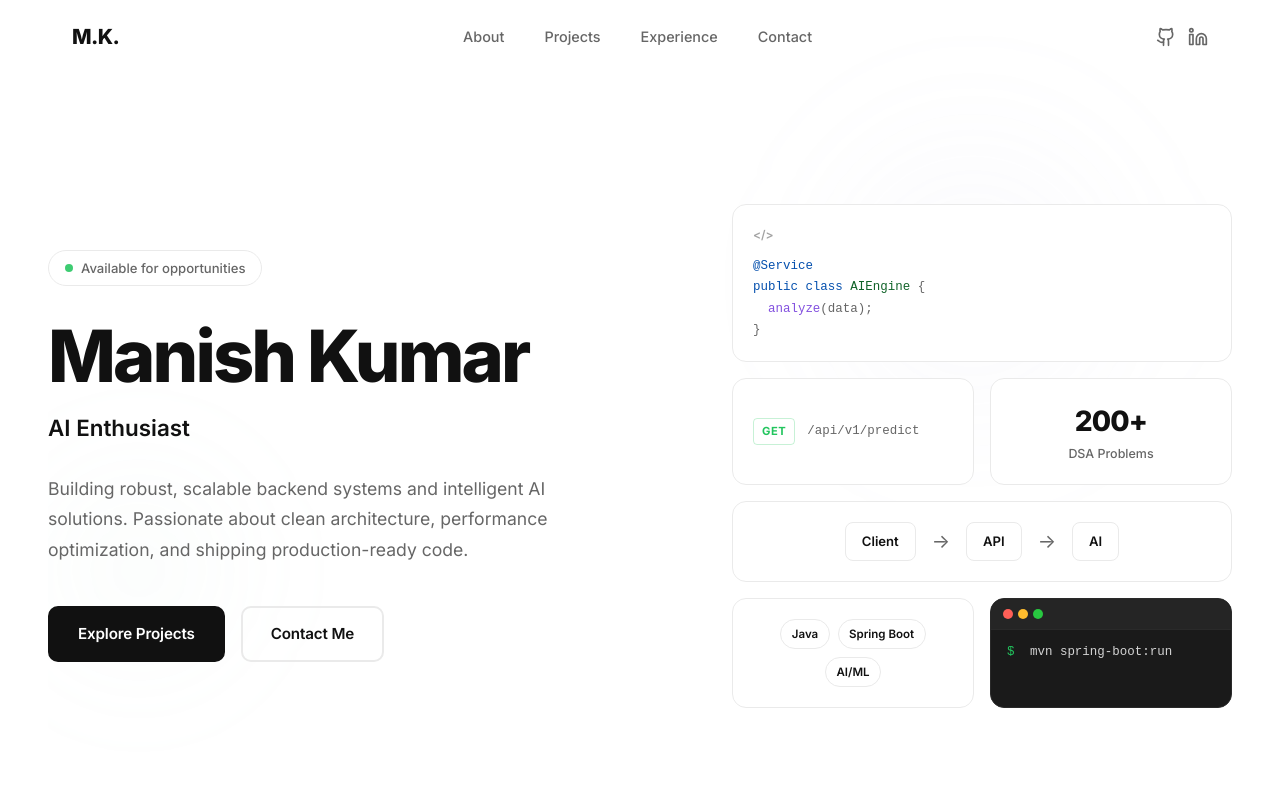
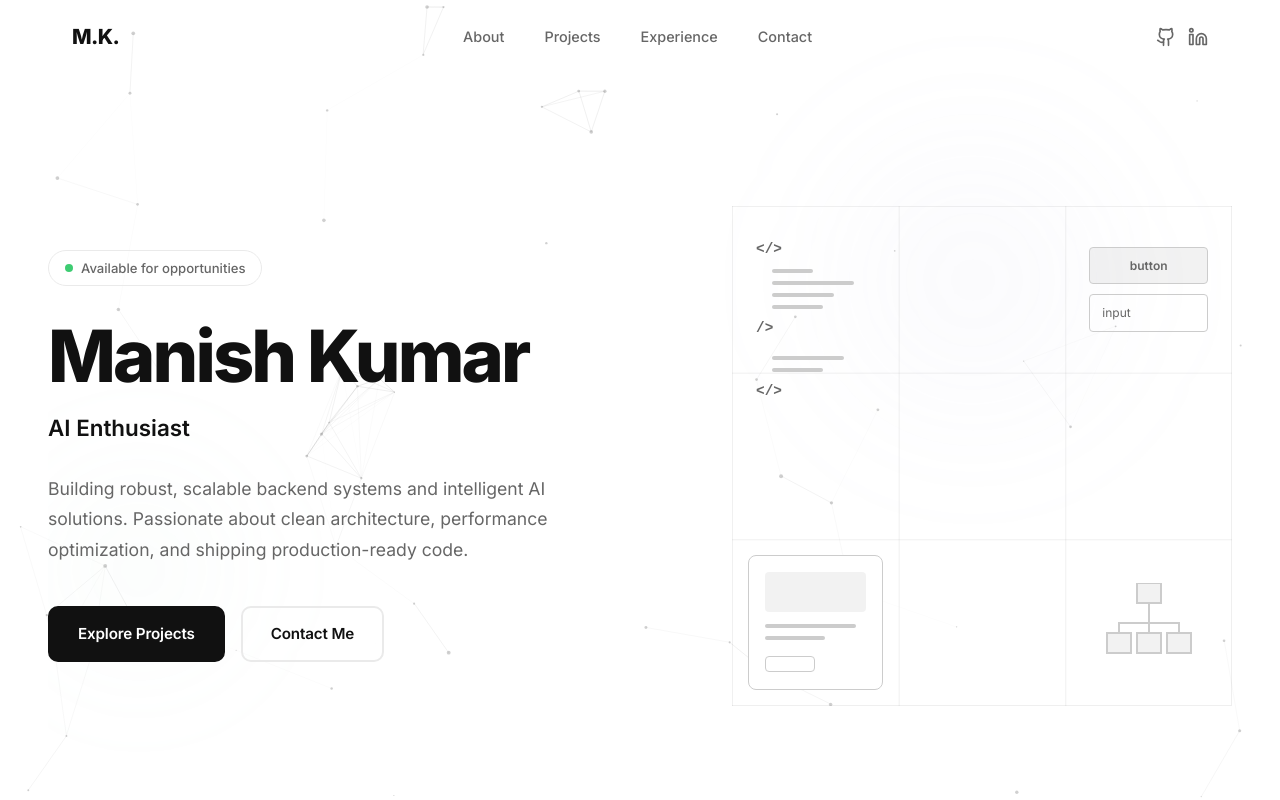
Before and after one commit to manishworkss/aurexon, a Next.js app: page / in a window 1280 px wide. Shown: the top 800 px of the page. Built offline with nearby package versions, Linux system fonts and the light colour scheme.

Commit message:
fix: hydration error and add particle background

```diff
--- a/src/app/layout.js
+++ b/src/app/layout.js
@@ -21,10 +21,13 @@ export const metadata = {
   },
 }
 
+import ParticleBackground from '@/components/ParticleBackground'
+
 export default function RootLayout({ children }) {
   return (
-    <html lang="en" className={inter.variable}>
+    <html lang="en" className={inter.variable} suppressHydrationWarning>
       <body>
+        <ParticleBackground />
         <Navbar />
         {children}
         <Footer />
--- a/src/components/Hero.js
+++ b/src/components/Hero.js
@@ -49,98 +49,95 @@ function TypeWriter() {
   );
 }
 
-/* Interactive grid items */
-function GridGraphic() {
+/* Wireframe Grid Graphic */
+function WireframeGraphic() {
   return (
-    <div className={styles.gridContainer}>
-      {/* Code snippet card */}
+    <div className={styles.wireframeWrapper}>
+      <div className={styles.gridBackground}></div>
+
+      {/* Code Block (Top Left) */}
       <motion.div
-        className={`${styles.gridItem} ${styles.codeCard}`}
+        className={`${styles.wireItem} ${styles.wireCode}`}
+        initial={{ opacity: 0, scale: 0.9 }}
+        animate={{ opacity: 1, scale: 1 }}
+        transition={{ duration: 0.6, delay: 0.2 }}
+        whileHover={{ scale: 1.05 }}
+      >
+        <div className={styles.codeTag}>&lt;/&gt;</div>
+        <div className={styles.codeLines}>
+          <div className={styles.line} style={{ width: '40%' }}></div>
+          <div className={styles.line} style={{ width: '80%' }}></div>
+          <div className={styles.line} style={{ width: '60%' }}></div>
+          <div className={styles.line} style={{ width: '50%' }}></div>
+        </div>
+        <div className={styles.codeTag}>/&gt;</div>
+        <div className={styles.codeLines} style={{ marginTop: '0.5rem' }}>
+          <div className={styles.line} style={{ width: '70%' }}></div>
+          <div className={styles.line} style={{ width: '50%' }}></div>
+        </div>
+        <div className={styles.codeTag}>&lt;/&gt;</div>
+      </motion.div>
+
+      {/* UI Elements (Top Right) */}
+      <motion.div
+        className={`${styles.wireItem} ${styles.wireUI}`}
+        initial={{ opacity: 0, x: 20 }}
+        animate={{ opacity: 1, x: 0 }}
+        transition={{ duration: 0.6, delay: 0.4 }}
+        whileHover={{ y: -5 }}
+      >
+        <div className={styles.wireButton}>button</div>
+        <div className={styles.wireInput}>input</div>
+      </motion.div>
+
+      {/* Isometric Cube (Center) */}
+      <motion.div
+        className={`${styles.wireItem} ${styles.wireCube}`}
         initial={{ opacity: 0, y: 20 }}
         animate={{ opacity: 1, y: 0 }}
-        transition={{ duration: 0.5, delay: 0.5 }}
-        whileHover={{ y: -4, boxShadow: '0 20px 40px rgba(0,0,0,0.08)' }}
+        transition={{ duration: 0.6, delay: 0.6 }}
+        animate={{ y: [0, -10, 0] }}
+        transition={{ repeat: Infinity, duration: 4, ease: "easeInOut" }}
       >
-        <div className={styles.cardLabel}>&lt;/&gt;</div>
-        <pre className={styles.miniCode}>
-          <span className={styles.kw}>@Service</span>{'\n'}
-          <span className={styles.kw}>public class</span>{' '}
-          <span className={styles.cls}>AIEngine</span> {'{\n'}
-          {'  '}<span className={styles.mt}>analyze</span>(data);{'\n'}
-          {'}'}
-        </pre>
+        <svg width="64" height="74" viewBox="0 0 64 74" fill="none" xmlns="http://www.w3.org/2000/svg">
+          <path d="M32 0L64 18.5V55.5L32 74L0 55.5V18.5L32 0Z" fill="#F0F0F0" stroke="#D0D0D0" strokeWidth="2" strokeLinejoin="round"/>
+          <path d="M32 37L64 18.5M32 37L0 18.5M32 37V74" stroke="#D0D0D0" strokeWidth="2" strokeLinejoin="round"/>
+          <path d="M32 0L0 18.5L32 37L64 18.5L32 0Z" fill="#E5E5E5" stroke="#D0D0D0" strokeWidth="2" strokeLinejoin="round"/>
+          <path d="M0 18.5V55.5L32 74V37L0 18.5Z" fill="#FAFAFA" stroke="#D0D0D0" strokeWidth="2" strokeLinejoin="round"/>
+        </svg>
       </motion.div>
 
-      {/* API endpoint card */}
+      {/* Card (Bottom Left) */}
       <motion.div
-        className={`${styles.gridItem} ${styles.apiCard}`}
-        initial={{ opacity: 0, y: 20 }}
-        animate={{ opacity: 1, y: 0 }}
-        transition={{ duration: 0.5, delay: 0.65 }}
-        whileHover={{ y: -4, boxShadow: '0 20px 40px rgba(0,0,0,0.08)' }}
+        className={`${styles.wireItem} ${styles.wireCard}`}
+        initial={{ opacity: 0, y: 20, rotate: -5 }}
+        animate={{ opacity: 1, y: 0, rotate: 0 }}
+        transition={{ duration: 0.6, delay: 0.8 }}
+        whileHover={{ scale: 1.05 }}
       >
-        <div className={styles.apiMethod}>GET</div>
-        <div className={styles.apiPath}>/api/v1/predict</div>
+        <div className={styles.cardImg}></div>
+        <div className={styles.line} style={{ width: '90%', marginBottom: '8px' }}></div>
+        <div className={styles.line} style={{ width: '60%', marginBottom: '16px' }}></div>
+        <div className={styles.cardBtn}></div>
       </motion.div>
 
-      {/* Stats card */}
+      {/* Tree Diagram (Bottom Right) */}
       <motion.div
-        className={`${styles.gridItem} ${styles.statsCard}`}
-        initial={{ opacity: 0, y: 20 }}
-        animate={{ opacity: 1, y: 0 }}
-        transition={{ duration: 0.5, delay: 0.8 }}
-        whileHover={{ y: -4, boxShadow: '0 20px 40px rgba(0,0,0,0.08)' }}
+        className={`${styles.wireItem} ${styles.wireTree}`}
+        initial={{ opacity: 0, scale: 0.9 }}
+        animate={{ opacity: 1, scale: 1 }}
+        transition={{ duration: 0.6, delay: 1.0 }}
+        whileHover={{ y: -5 }}
       >
-        <div className={styles.statNumber}>200+</div>
-        <div className={styles.statLabel}>DSA Problems</div>
-      </motion.div>
-
-      {/* Architecture card */}
-      <motion.div
-        className={`${styles.gridItem} ${styles.archCard}`}
-        initial={{ opacity: 0, y: 20 }}
-        animate={{ opacity: 1, y: 0 }}
-        transition={{ duration: 0.5, delay: 0.95 }}
-        whileHover={{ y: -4, boxShadow: '0 20px 40px rgba(0,0,0,0.08)' }}
-      >
-        <div className={styles.archDiagram}>
-          <div className={styles.archNode}>Client</div>
-          <div className={styles.archArrow}>→</div>
-          <div className={styles.archNode}>API</div>
-          <div className={styles.archArrow}>→</div>
-          <div className={styles.archNode}>AI</div>
-        </div>
-      </motion.div>
-
-      {/* Tech stack pills */}
-      <motion.div
-        className={`${styles.gridItem} ${styles.techCard}`}
-        initial={{ opacity: 0, y: 20 }}
-        animate={{ opacity: 1, y: 0 }}
-        transition={{ duration: 0.5, delay: 1.1 }}
-        whileHover={{ y: -4, boxShadow: '0 20px 40px rgba(0,0,0,0.08)' }}
-      >
-        <span className={styles.techPill}>Java</span>
-        <span className={styles.techPill}>Spring Boot</span>
-        <span className={styles.techPill}>AI/ML</span>
-      </motion.div>
-
-      {/* Terminal card */}
-      <motion.div
-        className={`${styles.gridItem} ${styles.terminalCard}`}
-        initial={{ opacity: 0, y: 20 }}
-        animate={{ opacity: 1, y: 0 }}
-        transition={{ duration: 0.5, delay: 1.25 }}
-        whileHover={{ y: -4, boxShadow: '0 20px 40px rgba(0,0,0,0.08)' }}
-      >
-        <div className={styles.terminalHeader}>
-          <span className={styles.termDot} style={{ background: '#ff5f57' }}></span>
-          <span className={styles.termDot} style={{ background: '#febc2e' }}></span>
-          <span className={styles.termDot} style={{ background: '#28c840' }}></span>
-        </div>
-        <div className={styles.terminalBody}>
-          <span className={styles.termPrompt}>$</span> mvn spring-boot:run
-        </div>
+        <svg width="100" height="80" viewBox="0 0 100 80" fill="none" xmlns="http://www.w3.org/2000/svg">
+          {/* Connecting Lines */}
+          <path d="M50 20V40 M50 40H20 V50 M50 40H80 V50 M50 40V50" stroke="#D0D0D0" strokeWidth="2"/>
+          {/* Nodes */}
+          <rect x="38" y="0" width="24" height="20" fill="#E5E5E5" stroke="#D0D0D0" strokeWidth="2"/>
+          <rect x="8" y="50" width="24" height="20" fill="#E5E5E5" stroke="#D0D0D0" strokeWidth="2"/>
+          <rect x="38" y="50" width="24" height="20" fill="#E5E5E5" stroke="#D0D0D0" strokeWidth="2"/>
+          <rect x="68" y="50" width="24" height="20" fill="#E5E5E5" stroke="#D0D0D0" strokeWidth="2"/>
+        </svg>
       </motion.div>
     </div>
   );
@@ -204,7 +201,7 @@ export default function Hero() {
         </motion.div>
       </div>
 
-      <GridGraphic />
+      <WireframeGraphic />
 
       {/* Background gradient blobs */}
       <div className={styles.blob1}></div>
--- a/src/components/Hero.module.css
+++ b/src/components/Hero.module.css
@@ -89,178 +89,188 @@
   gap: 1rem;
 }
 
-/* ─── Right side: Interactive grid graphic ─── */
-.gridContainer {
+/* ─── Right side: Wireframe Graphic ─── */
+.wireframeWrapper {
   flex: 1;
   max-width: 500px;
-  display: grid;
-  grid-template-columns: 1fr 1fr;
-  gap: 1rem;
+  height: 500px;
   position: relative;
   z-index: 2;
+  display: grid;
+  grid-template-columns: repeat(3, 1fr);
+  grid-template-rows: repeat(3, 1fr);
+  gap: 0;
 }
 
-.gridItem {
-  padding: 1.25rem;
-  border: 1px solid var(--border-color);
-  border-radius: 14px;
-  background: var(--background);
-  transition: all 0.3s ease;
-  cursor: default;
+.gridBackground {
+  position: absolute;
+  inset: 0;
+  background-size: 33.33% 33.33%;
+  background-image:
+    linear-gradient(to right, rgba(0,0,0,0.06) 1px, transparent 1px),
+    linear-gradient(to bottom, rgba(0,0,0,0.06) 1px, transparent 1px);
+  z-index: 0;
+  pointer-events: none;
 }
 
-/* Code snippet card */
-.codeCard {
-  grid-column: span 2;
+/* Adding the right and bottom closing borders for the grid */
+.gridBackground::after {
+  content: '';
+  position: absolute;
+  inset: 0;
+  border-right: 1px solid rgba(0,0,0,0.06);
+  border-bottom: 1px solid rgba(0,0,0,0.06);
 }
 
-.cardLabel {
+@media (prefers-color-scheme: dark) {
+  .gridBackground {
+    background-image:
+      linear-gradient(to right, rgba(255,255,255,0.06) 1px, transparent 1px),
+      linear-gradient(to bottom, rgba(255,255,255,0.06) 1px, transparent 1px);
+  }
+  .gridBackground::after {
+    border-color: rgba(255,255,255,0.06);
+  }
+}
+
+.wireItem {
+  position: relative;
+  z-index: 1;
+  display: flex;
+  flex-direction: column;
+  justify-content: center;
+  align-items: center;
+  padding: 1.5rem;
+}
+
+/* Base wireframe element styling */
+.line {
+  height: 4px;
+  background: var(--border-color-hover);
+  border-radius: 2px;
+  margin-bottom: 8px;
+}
+
+.codeTag {
+  font-family: 'SF Mono', monospace;
+  font-size: 0.9rem;
+  font-weight: 600;
+  color: var(--foreground-muted);
+  align-self: flex-start;
+  margin-bottom: 0.5rem;
+}
+
+.codeLines {
+  width: 100%;
+  padding-left: 1rem;
+}
+
+/* Specific Placements */
+.wireCode {
+  grid-column: 1;
+  grid-row: 1 / span 2;
+  justify-content: flex-start;
+  padding-top: 2rem;
+}
+
+.wireUI {
+  grid-column: 3;
+  grid-row: 1;
+  gap: 10px;
+}
+
+.wireButton {
+  width: 100%;
+  padding: 8px 0;
+  text-align: center;
   font-size: 0.75rem;
   font-weight: 600;
   color: var(--foreground-muted);
-  margin-bottom: 0.75rem;
-  opacity: 0.6;
+  background: rgba(0,0,0,0.05);
+  border: 1px solid var(--border-color-hover);
+  border-radius: 4px;
 }
 
-.miniCode {
-  font-family: 'SF Mono', 'Fira Code', 'Cascadia Code', monospace;
-  font-size: 0.78rem;
-  line-height: 1.7;
+.wireInput {
+  width: 100%;
+  padding: 8px 12px;
+  font-size: 0.75rem;
   color: var(--foreground-muted);
-  margin: 0;
+  border: 1px solid var(--border-color-hover);
+  border-radius: 4px;
+  background: transparent;
 }
 
-.kw { color: #569cd6; }
-.cls { color: #4ec9b0; }
-.mt { color: #dcdcaa; }
-
-@media (prefers-color-scheme: light) {
-  .kw { color: #0550ae; }
-  .cls { color: #116329; }
-  .mt { color: #8250df; }
+@media (prefers-color-scheme: dark) {
+  .wireButton { background: rgba(255,255,255,0.05); }
 }
 
-/* API card */
-.apiCard {
-  display: flex;
-  align-items: center;
-  gap: 0.75rem;
+.wireCube {
+  grid-column: 2;
+  grid-row: 2;
 }
 
-.apiMethod {
-  font-size: 0.7rem;
-  font-weight: 700;
-  color: #22c55e;
-  padding: 0.2rem 0.5rem;
-  border: 1px solid #22c55e40;
-  border-radius: 4px;
-  letter-spacing: 0.05em;
+.wireCube svg path {
+  stroke: var(--border-color-hover);
 }
 
-.apiPath {
-  font-family: 'SF Mono', monospace;
-  font-size: 0.78rem;
-  color: var(--foreground-muted);
+.wireCube svg path[fill="#F0F0F0"] { fill: rgba(0,0,0,0.02); }
+.wireCube svg path[fill="#E5E5E5"] { fill: rgba(0,0,0,0.05); }
+.wireCube svg path[fill="#FAFAFA"] { fill: rgba(0,0,0,0.08); }
+
+@media (prefers-color-scheme: dark) {
+  .wireCube svg path[fill="#F0F0F0"] { fill: rgba(255,255,255,0.02); }
+  .wireCube svg path[fill="#E5E5E5"] { fill: rgba(255,255,255,0.05); }
+  .wireCube svg path[fill="#FAFAFA"] { fill: rgba(255,255,255,0.08); }
 }
 
-/* Stats card */
-.statsCard {
-  text-align: center;
-  display: flex;
-  flex-direction: column;
-  align-items: center;
-  justify-content: center;
-}
-
-.statNumber {
-  font-size: 1.75rem;
-  font-weight: 800;
-  letter-spacing: -0.03em;
-}
-
-.statLabel {
-  font-size: 0.78rem;
-  color: var(--foreground-muted);
-  font-weight: 500;
-}
-
-/* Architecture card */
-.archCard {
-  grid-column: span 2;
-}
-
-.archDiagram {
-  display: flex;
-  align-items: center;
-  justify-content: center;
-  gap: 1rem;
-}
-
-.archNode {
-  padding: 0.5rem 1rem;
-  border: 1px solid var(--border-color);
+.wireCard {
+  grid-column: 1;
+  grid-row: 3;
+  border: 1px solid var(--border-color-hover);
   border-radius: 8px;
-  font-size: 0.82rem;
-  font-weight: 600;
-  color: var(--foreground);
+  margin: 1rem;
+  padding: 1rem;
+  justify-content: flex-start;
+  align-items: flex-start;
   background: var(--background);
 }
 
-.archArrow {
-  color: var(--foreground-muted);
-  font-size: 1.2rem;
+.cardImg {
+  width: 100%;
+  height: 40px;
+  background: rgba(0,0,0,0.05);
+  border-radius: 4px;
+  margin-bottom: 12px;
 }
 
-/* Tech card */
-.techCard {
-  display: flex;
-  gap: 0.5rem;
-  flex-wrap: wrap;
-  align-items: center;
-  justify-content: center;
+.cardBtn {
+  width: 50%;
+  height: 16px;
+  border: 1px solid var(--border-color-hover);
+  border-radius: 4px;
 }
 
-.techPill {
-  padding: 0.3rem 0.65rem;
-  border: 1px solid var(--border-color);
-  border-radius: 100px;
-  font-size: 0.72rem;
-  font-weight: 600;
-  color: var(--foreground);
+@media (prefers-color-scheme: dark) {
+  .cardImg { background: rgba(255,255,255,0.05); }
 }
 
-/* Terminal card */
-.terminalCard {
-  padding: 0;
-  overflow: hidden;
-  background: #1a1a1a;
-  border-color: #2a2a2a;
+.wireTree {
+  grid-column: 3;
+  grid-row: 3;
 }
 
-.terminalHeader {
-  display: flex;
-  gap: 5px;
-  padding: 10px 12px;
-  background: #252525;
-  border-bottom: 1px solid #2a2a2a;
+.wireTree svg path,
+.wireTree svg rect {
+  stroke: var(--border-color-hover);
 }
 
-.termDot {
-  width: 10px;
-  height: 10px;
-  border-radius: 50%;
+.wireTree svg rect {
+  fill: rgba(0,0,0,0.05);
 }
 
-.terminalBody {
-  padding: 0.85rem 1rem;
-  font-family: 'SF Mono', monospace;
-  font-size: 0.78rem;
-  color: #d4d4d4;
-}
-
-.termPrompt {
-  color: #22c55e;
-  margin-right: 0.5rem;
+@media (prefers-color-scheme: dark) {
+  .wireTree svg rect { fill: rgba(255,255,255,0.05); }
 }
 
 /* ─── Background blobs ─── */
--- /dev/null
+++ b/src/components/ParticleBackground.js
@@ -0,0 +1,110 @@
+'use client';
+
+import { useEffect, useRef } from 'react';
+
+export default function ParticleBackground() {
+  const canvasRef = useRef(null);
+
+  useEffect(() => {
+    const canvas = canvasRef.current;
+    if (!canvas) return;
+
+    const ctx = canvas.getContext('2d');
+    let animationFrameId;
+    let particles = [];
+
+    // Config
+    const particleCount = 60;
+    const connectDistance = 120;
+    const color = '100, 100, 100'; // Grayish
+
+    const resizeCanvas = () => {
+      canvas.width = window.innerWidth;
+      canvas.height = window.innerHeight;
+    };
+
+    class Particle {
+      constructor() {
+        this.x = Math.random() * canvas.width;
+        this.y = Math.random() * canvas.height;
+        this.vx = (Math.random() - 0.5) * 0.5;
+        this.vy = (Math.random() - 0.5) * 0.5;
+        this.radius = Math.random() * 1.5 + 0.5;
+      }
+
+      update() {
+        this.x += this.vx;
+        this.y += this.vy;
+
+        if (this.x < 0 || this.x > canvas.width) this.vx = -this.vx;
+        if (this.y < 0 || this.y > canvas.height) this.vy = -this.vy;
+      }
+
+      draw() {
+        ctx.beginPath();
+        ctx.arc(this.x, this.y, this.radius, 0, Math.PI * 2);
+        ctx.fillStyle = `rgba(${color}, 0.3)`;
+        ctx.fill();
+      }
+    }
+
+    const init = () => {
+      resizeCanvas();
+      particles = [];
+      for (let i = 0; i < particleCount; i++) {
+        particles.push(new Particle());
+      }
+    };
+
+    const animate = () => {
+      ctx.clearRect(0, 0, canvas.width, canvas.height);
+
+      for (let i = 0; i < particles.length; i++) {
+        particles[i].update();
+        particles[i].draw();
+
+        for (let j = i; j < particles.length; j++) {
+          const dx = particles[i].x - particles[j].x;
+          const dy = particles[i].y - particles[j].y;
+          const distance = Math.sqrt(dx * dx + dy * dy);
+
+          if (distance < connectDistance) {
+            ctx.beginPath();
+            ctx.moveTo(particles[i].x, particles[i].y);
+            ctx.lineTo(particles[j].x, particles[j].y);
+            // Opacity based on distance
+            const opacity = 1 - distance / connectDistance;
+            ctx.strokeStyle = `rgba(${color}, ${opacity * 0.15})`;
+            ctx.stroke();
+          }
+        }
+      }
+      animationFrameId = requestAnimationFrame(animate);
+    };
+
+    window.addEventListener('resize', init);
+
+    init();
+    animate();
+
+    return () => {
+      window.removeEventListener('resize', init);
+      cancelAnimationFrame(animationFrameId);
+    };
+  }, []);
+
+  return (
+    <canvas
+      ref={canvasRef}
+      style={{
+        position: 'fixed',
+        top: 0,
+        left: 0,
+        width: '100vw',
+        height: '100vh',
+        zIndex: -1,
+        pointerEvents: 'none'
+      }}
+    />
+  );
+}
```
